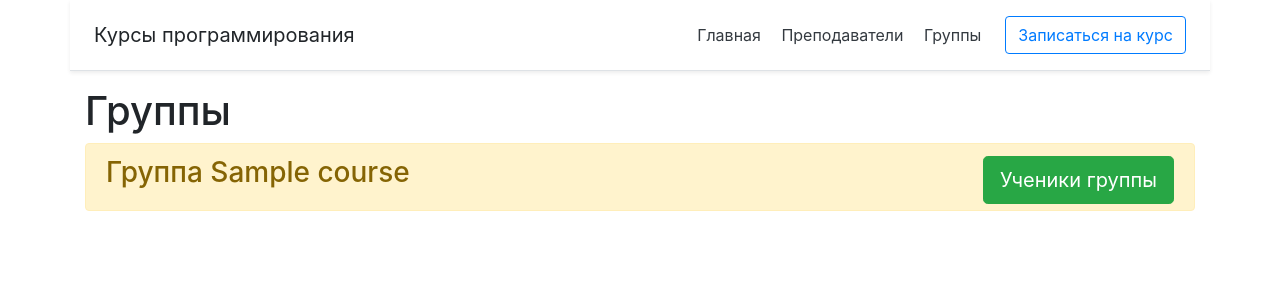
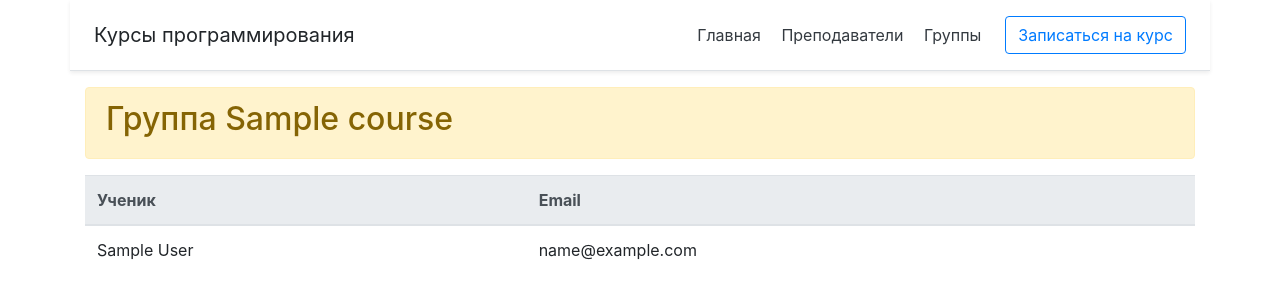
Before and after one commit to EgorChueshkov/programming-courses, a Django app: page /groups in a window 1280 px wide. Shown: the top 300 px of the page. Run offline with Django 3.2, Linux system fonts and the light colour scheme; tables that the repository leaves empty hold one stand-in row (values such as "Sample post"); some libraries are stand-ins or nearby versions.

Commit message:
finished term paper

```diff
--- a/courses/mainapp/admin.py
+++ b/courses/mainapp/admin.py
@@ -4,3 +4,7 @@ from .models import *
 admin.site.register(Teacher)
 admin.site.register(Courses)
 admin.site.register(Student)
+admin.site.register(Toolbox)
+admin.site.register(WorkDay)
+admin.site.register(WorkTime)
+admin.site.register(Timetable)
--- a/courses/mainapp/models.py
+++ b/courses/mainapp/models.py
@@ -1,4 +1,36 @@
 from django.db import models
+
+
+class Toolbox(models.Model):
+    title = models.CharField(max_length=30, verbose_name='Технология')
+
+    def __str__(self):
+        return self.title
+
+
+class WorkDay(models.Model):
+    title = models.CharField(max_length=30, verbose_name='День недели')
+
+    def __str__(self):
+        return self.title
+
+
+class WorkTime(models.Model):
+    part_day = models.CharField(max_length=30, verbose_name='Часть дня')
+    time_on = models.CharField(max_length=30, verbose_name='Время начала занятия')
+    time_off = models.CharField(max_length=30, verbose_name='Время конца занятия')
+
+    def __str__(self):
+        return self.part_day
+
+
+class Timetable(models.Model):
+    time = models.ForeignKey(WorkTime, verbose_name='Время занятий', on_delete=models.CASCADE)
+    practice = models.ForeignKey(WorkDay, verbose_name='Практика', on_delete=models.CASCADE, related_name='related_practice')
+    lecture = models.ForeignKey(WorkDay, verbose_name='Лекции', on_delete=models.CASCADE, related_name='related_lecture')
+
+    def __str__(self):
+        return "{}, практика - {}, лекции - {}".format(self.time, self.practice, self.lecture)
 
 
 class Teacher(models.Model):
@@ -17,6 +49,11 @@ class Courses(models.Model):
     description = models.TextField(verbose_name='Описание', null=True)
     time = models.CharField(max_length=100, verbose_name='Продолжительность курсов')
     teacher = models.ForeignKey(Teacher, verbose_name='Преподаватель', on_delete=models.CASCADE)
+    timetable = models.ForeignKey(Timetable, default='', verbose_name='Расписание', on_delete=models.CASCADE)
+    toolbox_1 = models.ForeignKey(Toolbox, default='', verbose_name='Технология 1', on_delete=models.CASCADE, related_name='related_toolbox_1')
+    toolbox_2 = models.ForeignKey(Toolbox, default='', verbose_name='Технология 2', on_delete=models.CASCADE, related_name='related_toolbox_2')
+    toolbox_3 = models.ForeignKey(Toolbox, default='', verbose_name='Технология 3', on_delete=models.CASCADE, related_name='related_toolbox_3')
+    toolbox_4 = models.ForeignKey(Toolbox, default='', verbose_name='Технология 4', on_delete=models.CASCADE, related_name='related_toolbox_4')
 
     def __str__(self):
         return self.name
--- a/courses/mainapp/templates/mainapp/group.html
+++ b/courses/mainapp/templates/mainapp/group.html
@@ -1,18 +1,33 @@
 {% extends 'mainapp/base.html' %}
 
 {% block title %}
-    {{ title }}
+    Студенты
 {% endblock %}
 
 {% block content %}
-    <h1>Группы</h1>
     {% for el in group %}
-        <div class="alert alert-warning mt-2 container">
-            <h3>
-                Группа {{ el.name }}
-                <a href="{% url 'ditail-group' %}"><button class="btn btn-success btn-lg float-right">Ученики группы</button></a>
-            </h3>
-
-        </div>
+      <div class="alert alert-warning mt-2 container">
+          <h2>Группа {{ el.name }}</h2>
+      </div>
+      <table class="table">
+      <thead class="thead-light">
+        <tr>
+          <th scope="col">Ученик</th>
+          <th scope="col">Email</th>
+        </tr>
+      </thead>
+      <tbody>
+      {% for st in student %}
+        {% if st.course.name == el.name %}
+          <tr>
+            <td>{{ st.first_name }} {{ st.last_name }}</td>
+            <td>{{ st.email }}</td>
+          </tr>
+        {% endif %}
+      {% endfor %}
+  </tbody>
+</table>
+    <br>
+    <br>
     {% endfor %}
 {% endblock %}
--- a/courses/mainapp/urls.py
+++ b/courses/mainapp/urls.py
@@ -5,7 +5,7 @@ urlpatterns = [
     path('', views.index, name='home'),
     path('teachers', views.teacher, name='teacher'),
     path('groups', views.group, name='group'),
-    path('groups/ditail-group', views.ditail_group, name='ditail-group'),
+    #path('groups/ditail-group', views.ditail_group, name='ditail-group'),
     path('create', views.create, name='create'),
     path('course/<int:pk>', views.CourseDetailView.as_view(), name='course-detail')
 ]
--- a/courses/mainapp/views.py
+++ b/courses/mainapp/views.py
@@ -2,6 +2,7 @@ from django.shortcuts import render, redirect
 from .models import Courses, Student
 from .forms import StudentForm
 from django.views.generic import DetailView
+from django.contrib import messages
 
 
 def index(request):
@@ -22,7 +23,8 @@ def teacher(request):
 
 def group(request):
     group = Courses.objects.all()
-    return render(request, 'mainapp/group.html', {'title': 'Группы', 'group': group})
+    student = Student.objects.all()
+    return render(request, 'mainapp/group.html', {'title': 'Группы', 'group': group, 'student': student})
 
 
 def ditail_group(request):
@@ -30,9 +32,11 @@ def ditail_group(request):
     student = Student.objects.all()
     return render(request, 'mainapp/ditail_group.html', {'title': 'Ученики', 'group': group, 'student': student})
 
-
-# class GroupDetailView(DetailView):
-#     model = cou
+# здесь менял
+# class StudentDetailView(DetailView):
+#     model = Student
+#     template_name = 'mainapp/ditail_group'
+#     context_object_name = 'student'
 
 
 def create(request):
```
Also changed, not shown: courses/mainapp/templates/mainapp/detail_course.html (+61 -1 lines), courses/mainapp/templates/mainapp/index.html (+5 -5 lines), courses/mainapp/migrations/0003_auto_20201203_1936.py (added), courses/mainapp/migrations/0004_auto_20201203_1955.py (added), courses/mainapp/templates/mainapp/ditail_group.html (line endings or trailing spaces).
